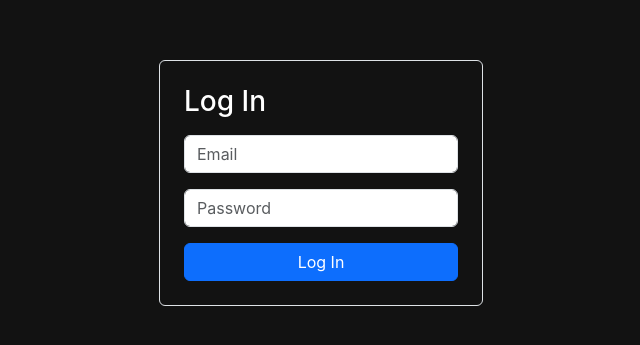
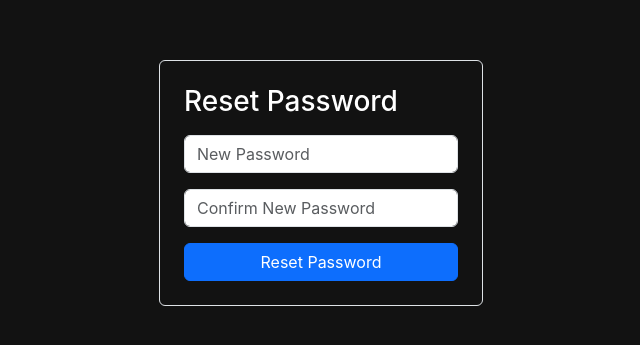
Before and after one commit to Djo420/BrainedUP, a React (Create React App) app in the folder client/: page /reset-password in a window 1280 px wide. Before the commit this address led to /login. Shown: the part 217-562 px from the top of the page, without its empty margins (319-959 px from the left). Built offline with nearby package versions, Linux system fonts and the light colour scheme.

Commit message:
forgot pass / reset pass

```diff
--- a/client/src/App.js
+++ b/client/src/App.js
@@ -3,6 +3,8 @@ import { Routes, Route, NavLink, Navigate, useNavigate } from "react-router-dom"
 import { AuthContext } from "./auth/AuthContext";
 import Signup from "./pages/Signup";
 import Login from "./pages/Login";
+import ForgotPassword from "./pages/ForgotPassword";
+import ResetPassword from "./pages/ResetPassword";
 import DashboardPage from "./pages/DashboardPage";
 import TasksPage from "./pages/TasksPage";
 import EventsPage from "./pages/EventsPage";
@@ -82,6 +84,8 @@ export default function App() {
     return (
       <Routes>
         <Route path="/signup" element={<Signup />} />
+        <Route path="/forgot-password" element={<ForgotPassword />} />
+        <Route path="/reset-password" element={<ResetPassword />} />
         <Route path="/login" element={<Login />} />
         <Route path="*" element={<Navigate to="/login" replace />} />
       </Routes>
--- /dev/null
+++ b/client/src/pages/ForgotPassword.js
@@ -0,0 +1,46 @@
+import React, { useState } from 'react';
+import axios from 'axios';
+
+export default function ForgotPassword() {
+  const [email, setEmail] = useState('');
+  const [msg, setMsg] = useState(null);
+
+  const handleSubmit = async e => {
+    e.preventDefault();
+    setMsg(null);
+    try {
+      const { data } = await axios.post(
+        'http://127.0.0.1:5000/auth/request-reset',
+        { email }
+      );
+      setMsg({ type: 'success', text: data.msg });
+    } catch (err) {
+      setMsg({
+        type: 'danger',
+        text: err.response?.data?.msg || 'Request failed'
+      });
+    }
+  };
+
+  return (
+    <div className="d-flex justify-content-center align-items-center vh-100">
+      <form onSubmit={handleSubmit} className="p-4 border rounded" style={{ minWidth: '300px' }}>
+        {msg && <div className={`alert alert-${msg.type}`}>{msg.text}</div>}
+        <h3 className="mb-3">Forgot Password</h3>
+        <div className="mb-3">
+          <input
+            type="email"
+            className="form-control"
+            placeholder="Email"
+            value={email}
+            onChange={e => setEmail(e.target.value)}
+            required
+          />
+        </div>
+        <button type="submit" className="btn btn-primary w-100">
+          Send Reset Link
+        </button>
+      </form>
+    </div>
+  );
+}
--- a/client/src/pages/Login.js
+++ b/client/src/pages/Login.js
@@ -1,6 +1,6 @@
 import React, { useState, useContext } from 'react';
 import { AuthContext } from '../auth/AuthContext';
-import { useNavigate } from 'react-router-dom';
+import { NavLink, useNavigate } from 'react-router-dom';
 
 export default function Login() {
   const [email, setEmail] = useState('');
@@ -48,6 +48,9 @@ export default function Login() {
         <button type="submit" className="btn btn-primary w-100">
           Log In
         </button>
+        <div className="text-center mt-2">
+          <NavLink to="/forgot-password">Forgot password?</NavLink>
+        </div>
       </form>
     </div>
   );
--- /dev/null
+++ b/client/src/pages/ResetPassword.js
@@ -0,0 +1,70 @@
+import React, { useState } from 'react';
+import axios from 'axios';
+import { useLocation, useNavigate } from 'react-router-dom';
+
+function useQuery() {
+  return new URLSearchParams(useLocation().search);
+}
+
+export default function ResetPassword() {
+  const query = useQuery();
+  const token = query.get('token') || '';
+  const [newPwd, setNewPwd] = useState('');
+  const [confirm, setConfirm] = useState('');
+  const [msg, setMsg] = useState(null);
+  const navigate = useNavigate();
+
+  const handleSubmit = async e => {
+    e.preventDefault();
+    setMsg(null);
+    if (newPwd !== confirm) {
+      setMsg({ type: 'danger', text: 'New passwords do not match' });
+      return;
+    }
+    try {
+      const { data } = await axios.post(
+        'http://127.0.0.1:5000/auth/reset-password',
+        { token, new_password: newPwd }
+      );
+      setMsg({ type: 'success', text: data.msg });
+      setTimeout(() => navigate('/login'), 2000);
+    } catch (err) {
+      setMsg({
+        type: 'danger',
+        text: err.response?.data?.msg || 'Reset failed'
+      });
+    }
+  };
+
+  return (
+    <div className="d-flex justify-content-center align-items-center vh-100">
+      <form onSubmit={handleSubmit} className="p-4 border rounded" style={{ minWidth: '300px' }}>
+        {msg && <div className={`alert alert-${msg.type}`}>{msg.text}</div>}
+        <h3 className="mb-3">Reset Password</h3>
+        <div className="mb-3">
+          <input
+            type="password"
+            className="form-control"
+            placeholder="New Password"
+            value={newPwd}
+            onChange={e => setNewPwd(e.target.value)}
+            required
+          />
+        </div>
+        <div className="mb-3">
+          <input
+            type="password"
+            className="form-control"
+            placeholder="Confirm New Password"
+            value={confirm}
+            onChange={e => setConfirm(e.target.value)}
+            required
+          />
+        </div>
+        <button type="submit" className="btn btn-primary w-100">
+          Reset Password
+        </button>
+      </form>
+    </div>
+  );
+}
```
